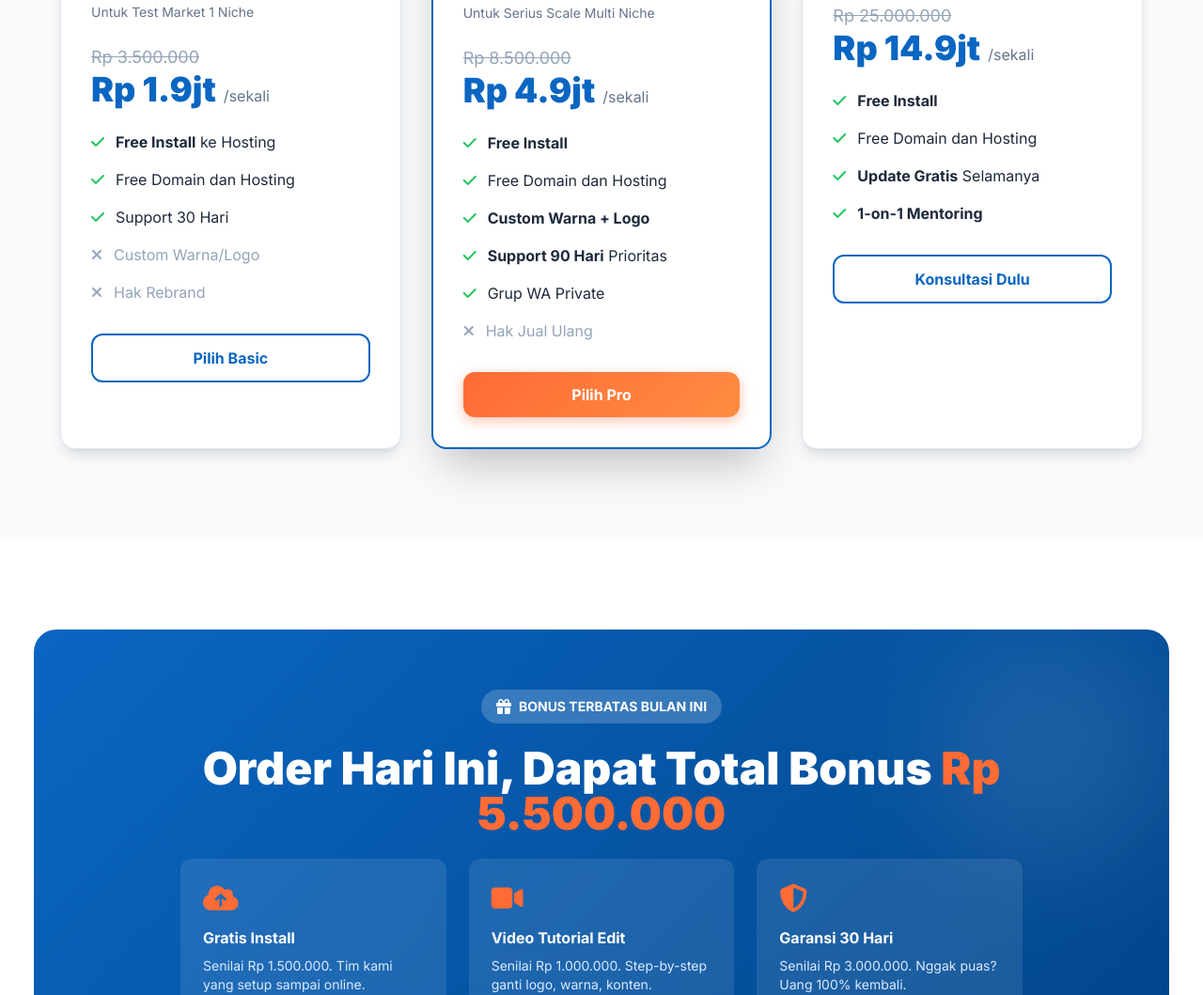
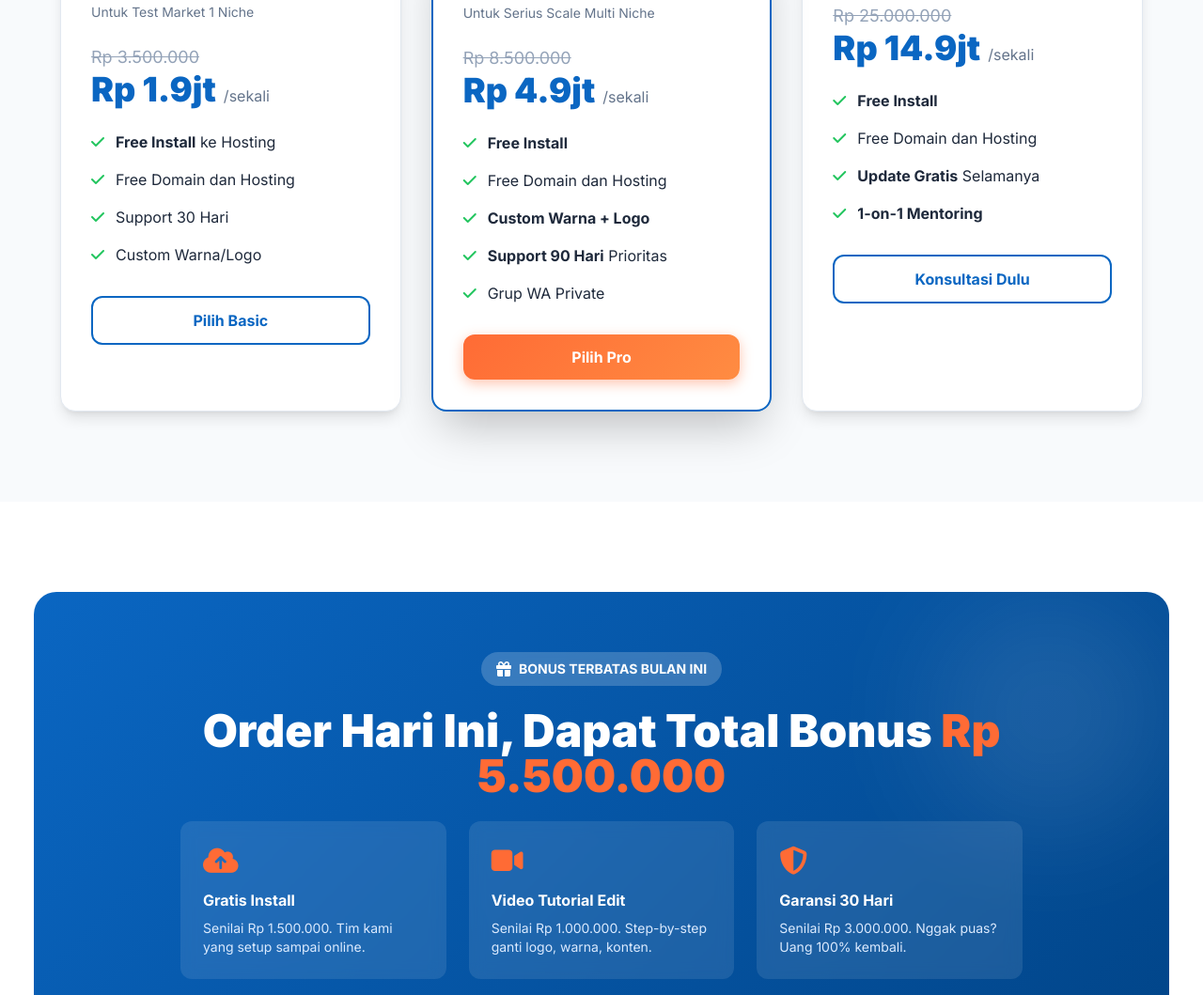
Before and after one commit to ijoben/rajasistem, a plain HTML site: page index.html in a window 1280 px wide. Shown: the part 5954-7013 px from the top of the page at 94% size. Drawn offline with nearby package versions, Linux system fonts and the light colour scheme.

Commit message:
Update index.html

```diff
--- a/index.html
+++ b/index.html
@@ -962,8 +962,7 @@
                     <li class="flex items-start gap-3"><i class="fas fa-check text-green-500 mt-1"></i><span><strong>Free Install</strong> ke Hosting</span></li>
                     <li class="flex items-start gap-3"><i class="fas fa-check text-green-500 mt-1"></i><span>Free Domain dan Hosting</span></li>
                     <li class="flex items-start gap-3"><i class="fas fa-check text-green-500 mt-1"></i><span>Support 30 Hari</span></li>
-                    <li class="flex items-start gap-3 text-slate-400"><i class="fas fa-times mt-1"></i><span>Custom Warna/Logo</span></li>
-                    <li class="flex items-start gap-3 text-slate-400"><i class="fas fa-times mt-1"></i><span>Hak Rebrand</span></li>
+                    <li class="flex items-start gap-3"><i class="fas fa-check text-green-500 mt-1"></i><span>Custom Warna/Logo</span></li>
                 </ul>
                 <a href="https://wa.me/6282249574471?text=Halo,%20saya%20mau%20order%20Paket%20Sistem%20Basic%201%20sistem"
                    class="block text-center bg-white border-2 border-[#0A66C2] text-[#0A66C2] py-3 rounded-xl font-bold hover:bg-blue-50 transition">
@@ -991,7 +990,6 @@
                     <li class="flex items-start gap-3"><i class="fas fa-check text-green-500 mt-1"></i><span><strong>Custom Warna + Logo</strong></span></li>
                     <li class="flex items-start gap-3"><i class="fas fa-check text-green-500 mt-1"></i><span><strong>Support 90 Hari</strong> Prioritas</span></li>
                     <li class="flex items-start gap-3"><i class="fas fa-check text-green-500 mt-1"></i><span>Grup WA Private</span></li>
-                    <li class="flex items-start gap-3 text-slate-400"><i class="fas fa-times mt-1"></i><span>Hak Jual Ulang</span></li>
                 </ul>
                 <a href="https://wa.me/6282249574471?text=Halo,%20saya%20mau%20order%20Paket%20Sistem%20Pro%203%20sistem"
                    class="block text-center gradient-accent text-white py-3 rounded-xl font-bold btn-cta">
```
